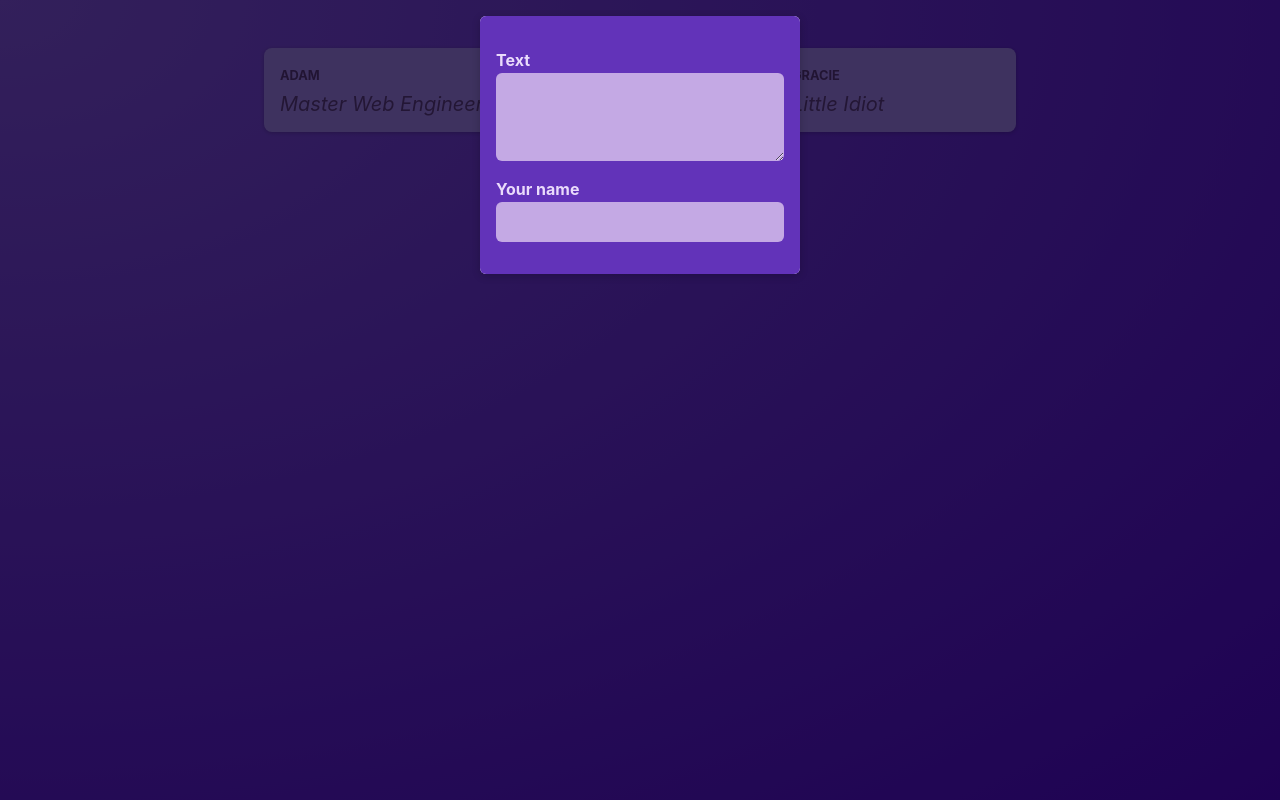
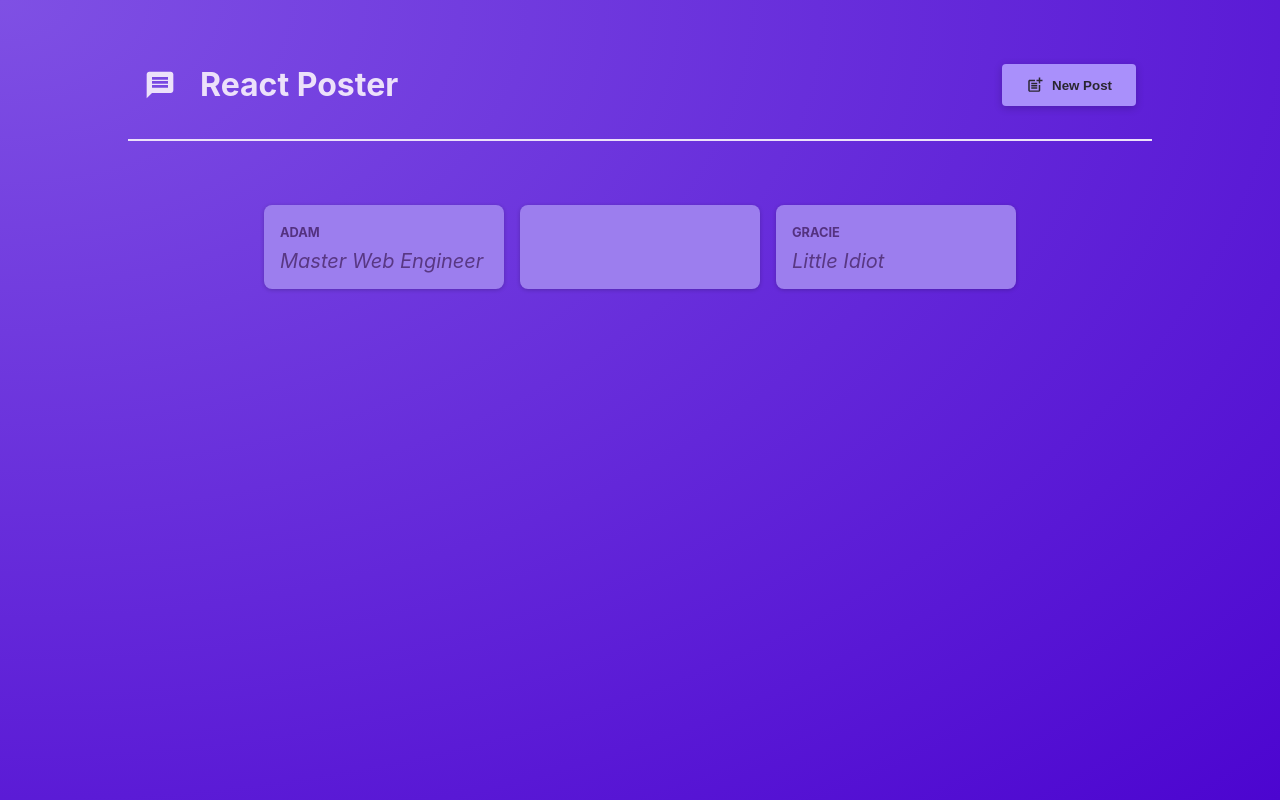
Before and after one commit to Adam-brightloop/trudge, a React (Vite) app: page / in a window 1280 px wide. Built offline with nearby package versions, Linux system fonts and the light colour scheme.

Commit message:
30.Adding a Shared Header & More State Management

```diff
--- a/package.json
+++ b/package.json
@@ -10,7 +10,8 @@
   },
   "dependencies": {
     "react": "^18.2.0",
-    "react-dom": "^18.2.0"
+    "react-dom": "^18.2.0",
+    "react-icons": "^5.5.0"
   },
   "devDependencies": {
     "@types/react": "^18.0.17",
--- a/src/App.jsx
+++ b/src/App.jsx
@@ -1,10 +1,27 @@
-
+import { useState } from "react";
+import MainHeader from "./components/MainHeader";
 import PostList from "./components/PostList";
 
 function App() {
-  return <main>
-    <PostList />
-  </main>
+  const [modalIsVisible, setModalIsVisible] = useState(false);
+  function hideModalHandler() {
+    setModalIsVisible(false); // Hide the modal when the button is clicked
+  }
+  function showModalHandler() {
+    setModalIsVisible(true); // Show the modal when the button is clicked
+  }
+
+  return (
+    <>
+      <MainHeader onCreatePost={showModalHandler} />
+      <main>
+      <PostList
+        isPosting={modalIsVisible}
+        onStopPosting={hideModalHandler}
+      />
+    </main>
+    </>
+  );
 }
 
 export default App;
--- /dev/null
+++ b/src/components/MainHeader.jsx
@@ -0,0 +1,22 @@
+import { MdPostAdd, MdMessage } from 'react-icons/md';
+
+import classes from './MainHeader.module.css';
+
+function MainHeader({ onCreatePost }) {
+  return (
+    <header className={classes.header}>
+      <h1 className={classes.logo}>
+        <MdMessage />
+        React Poster
+      </h1>
+      <p>
+        <button className={classes.button} onClick={onCreatePost}>
+          <MdPostAdd size={18} />
+          New Post
+        </button>
+      </p>
+    </header>
+  );
+}
+
+export default MainHeader;
--- /dev/null
+++ b/src/components/MainHeader.module.css
@@ -0,0 +1,36 @@
+.header {
+    /* padding: 2rem 10%; */
+    margin: 2rem 10%;
+    padding: 1rem;
+    text-align: center;
+    display: flex;
+    justify-content: space-between;
+    align-items: center;
+    border-bottom: 2px solid #ece1fa;
+  }
+
+  .logo {
+    font-size: 2rem;
+    display: flex;
+    gap: 1.5rem;
+    align-items: center;
+    color: #ece1fa;
+  }
+
+  .button {
+    display: inline-flex;
+    align-items: center;
+    gap: 0.5rem;
+    padding: 0.75rem 1.5rem;
+    background-color: #a990fb;
+    color: #2a2630;
+    border: none;
+    border-radius: 4px;
+    box-shadow: 0 2px 8px rgba(0, 0, 0, 0.2);
+    cursor: pointer;
+    font-weight: bold;
+  }
+
+  .button:hover {
+    background-color: #8c6cf7;
+  }
--- a/src/components/PostList.jsx
+++ b/src/components/PostList.jsx
@@ -3,7 +3,8 @@
 import NewPost from './NewPost'; // Import the Post component
 import Modal from './Modal'; // Import the Modal component
 import classes from './PostList.module.css'; // Import the CSS module for styling
-function PostList(){
+
+function PostList({isPosting, onStopPosting}) {
     const [modalIsVisible, setModalIsVisible] = useState(true); // Initialize state to hold posts' body text
     const [enteredBody, setEnteredBody] = useState(''); // Initialize state to hold body text
     const [enteredAuthor, setEnteredAuthor] = useState(''); // Initialize state to hold author text
@@ -22,11 +23,11 @@
 
     return (
         <>
-            {modalIsVisible ? (
-                <Modal onClose={hideModalHandler}>
+            {isPosting && (
+                <Modal onClose={onStopPosting}>
                     <NewPost onBodyChange={bodyChangeHandler} onAuthorChange={authorChangeHandler}/>
                 </Modal>
-            ) : false}
+            )}
 
             <ul className={classes.posts}>
             <Post author="Adam" body="Master Web Engineer" />
```
Also changed, not shown: 1 other file (tests, documents, lock files or other folders).
